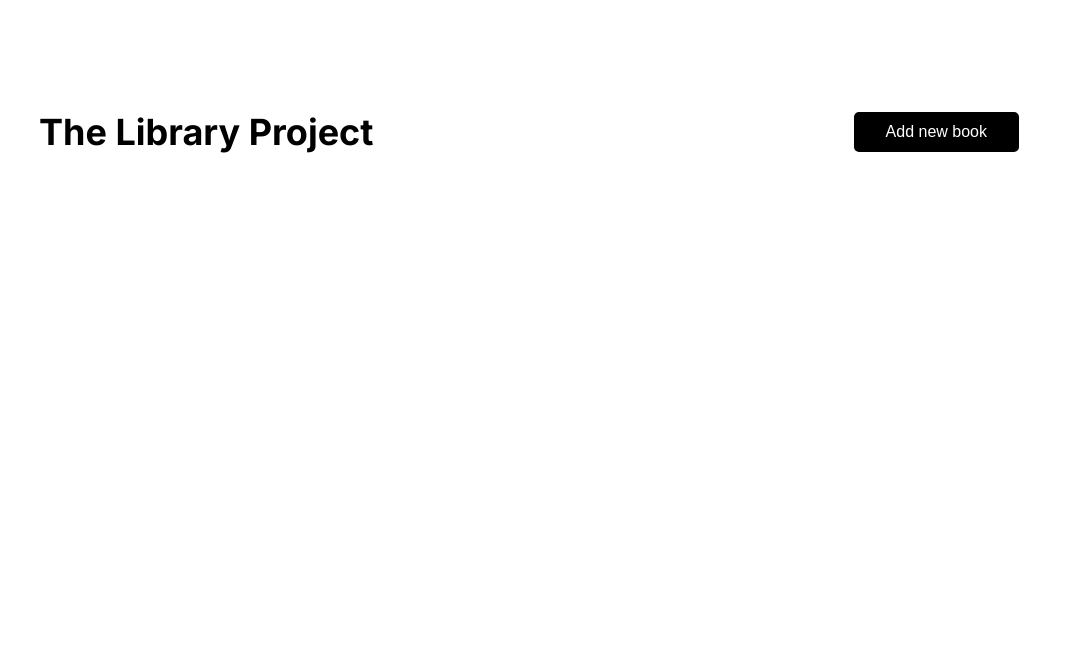
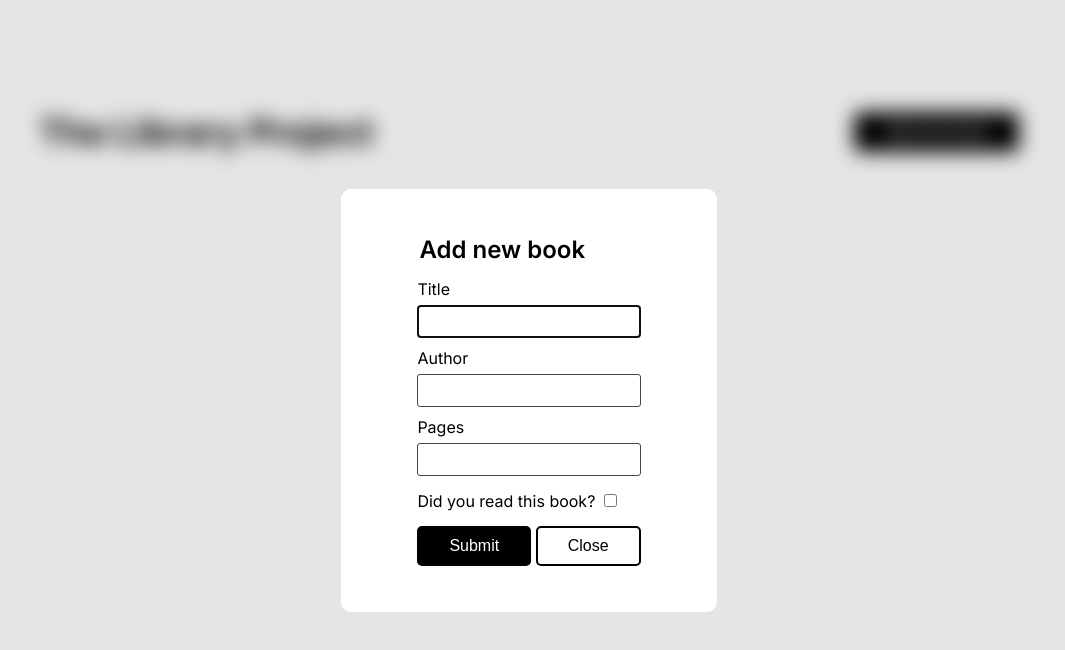
Before and after one commit to kyrylomukha/Library-project, a plain HTML site: page index.html in a window 1280 px wide. Both pictures are taken after a click on the button "Add new book". Shown: the whole page, without its empty margins (111-1176 px from the left). Drawn offline with Linux system fonts and the light colour scheme.

Commit message:
Add dialog window with basic functionality

```diff
--- a/index.html
+++ b/index.html
@@ -4,13 +4,38 @@
   <meta charset="UTF-8">
   <meta name="viewport" content="width=device-width, initial-scale=1.0">
   <link rel="stylesheet" href="styles.css">
-  <script src="main.js"></script>
+  <script src="main.js" defer></script>
   <title>Library</title>
 </head>
 <body>
   <section class="main">
     <h1>The Library Project</h1>
-    <button>Add new book</button>
+    <button id="newBook">Add new book</button>
+    <dialog class="dialog">
+      <form>
+        <fieldset>
+          <legend>Add new book</legend>
+          <div class="form-row">
+            <label for="book_title">Title</label>
+            <input type="text" id="book_title" name="book_title">
+          </div>
+          <div class="form-row">
+            <label for="book_author">Author</label>
+            <input type="text" id="book_author" name="book_author">
+          </div>
+          <div class="form-row">
+            <label for="book_pages">Pages</label>
+            <input type="number" id="book_pages" name="book_pages">
+          </div>
+        </fieldset>
+      <div class="form-checkbox">
+        <label for="read">Did you read this book?</label>
+        <input type="checkbox" id="read" name="read">
+      </div>
+      <button type="submit">Submit</button>
+      <button class="white-button">Close</button>
+      </form>
+    </dialog>
   </section>
   <section class="library">
 
--- a/main.js
+++ b/main.js
@@ -1,11 +1,18 @@
 const myLibrary = [];
+
+const newBook = document.querySelector("#newBook");
+const dialog = document.querySelector(".dialog");
+
+newBook.addEventListener("click", () => {
+  dialog.showModal();
+});
 
 function Book(title, author, pages, read) {
   this.title = title,
   this.author = author,
   this.pages = pages,
   this.read = read,
-  this.readInfo = this.read ? "read" : "not read yet"
+  this.isRead = this.read ? "read" : "not read yet"
 };
 
 function addBookToLibrary() {
--- a/styles.css
+++ b/styles.css
@@ -47,3 +47,60 @@ button:hover {
 .card {
 
 }
+
+::backdrop {
+  backdrop-filter: blur(10px);
+}
+
+.dialog {
+  border: 0px;
+  border-radius: 10px;
+  font-size: 16px;
+}
+
+form {
+  padding:30px 60px;
+}
+
+fieldset {
+  border: 0px;
+  padding: 0;
+  margin: 0;
+}
+
+.form-row {
+  display: flex;
+  flex-direction: column;
+  margin: 0 0 10px 0;
+}
+
+.form-row input {
+  border: 1px solid rgb(69, 69, 69);
+  border-radius: 3px;
+  font-size: 15px;
+  padding: 7px;
+}
+
+.form-checkbox {
+  margin: 5px 0 15px 0;
+}
+
+legend {
+  font-size: 24px;
+  font-weight: 600;
+  margin: 0 0 15px 0;
+}
+
+label {
+  margin: 0 0 6px 0;
+}
+
+.white-button {
+  background-color: white;
+  color: black;
+}
+
+.white-button:hover {
+  background-color: black;
+  color: white;
+}
```
